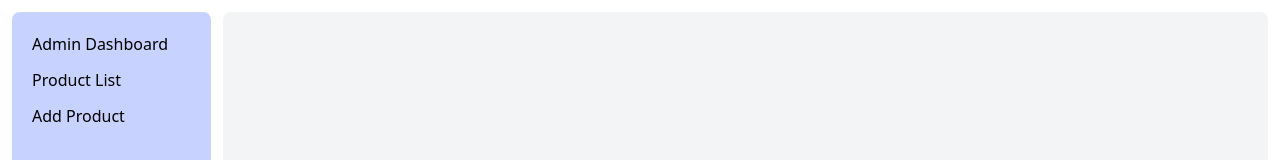
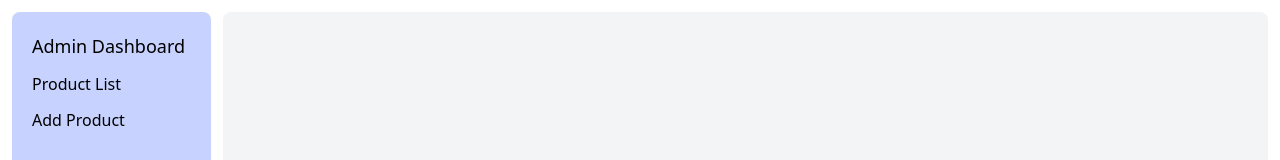
Before and after one commit to devhasibulislam/moon-tech-redux-thunk, a React (Create React App) app in the folder client/: page /dashboard in a window 1280 px wide. Shown: the top 160 px of the page. Built offline with nearby package versions, Linux system fonts and the light colour scheme; no server answers.

Commit message:
side bar modified

```diff
--- a/client/src/layout/Dashboard/Sidebar.js
+++ b/client/src/layout/Dashboard/Sidebar.js
@@ -5,15 +5,15 @@ const Sidebar = () => {
   return (
     <div className='col-span-2 bg-indigo-200 h-[calc(100vh-25px)] p-5 rounded-lg'>
       <ul className='flex gap-3  flex-col h-full'>
-        <li>Admin Dashboard</li>
+        <li className="font-medium text-lg overflow-hidden text-ellipsis whitespace-nowrap">Admin Dashboard</li>
         <li>
-          <Link to='/dashboard'>Product List</Link>
+          <Link to='/dashboard' className="overflow-hidden text-ellipsis whitespace-nowrap">Product List</Link>
         </li>
         <li>
-          <Link to='add-product'> Add Product </Link>
+          <Link to='add-product' className="overflow-hidden text-ellipsis whitespace-nowrap"> Add Product </Link>
         </li>
         <li className='mt-auto'>
-          <Link to='/'> Back to Home </Link>
+          <Link to='/' className="overflow-hidden text-ellipsis whitespace-nowrap"> Back to Home </Link>
         </li>
       </ul>
     </div>
```
